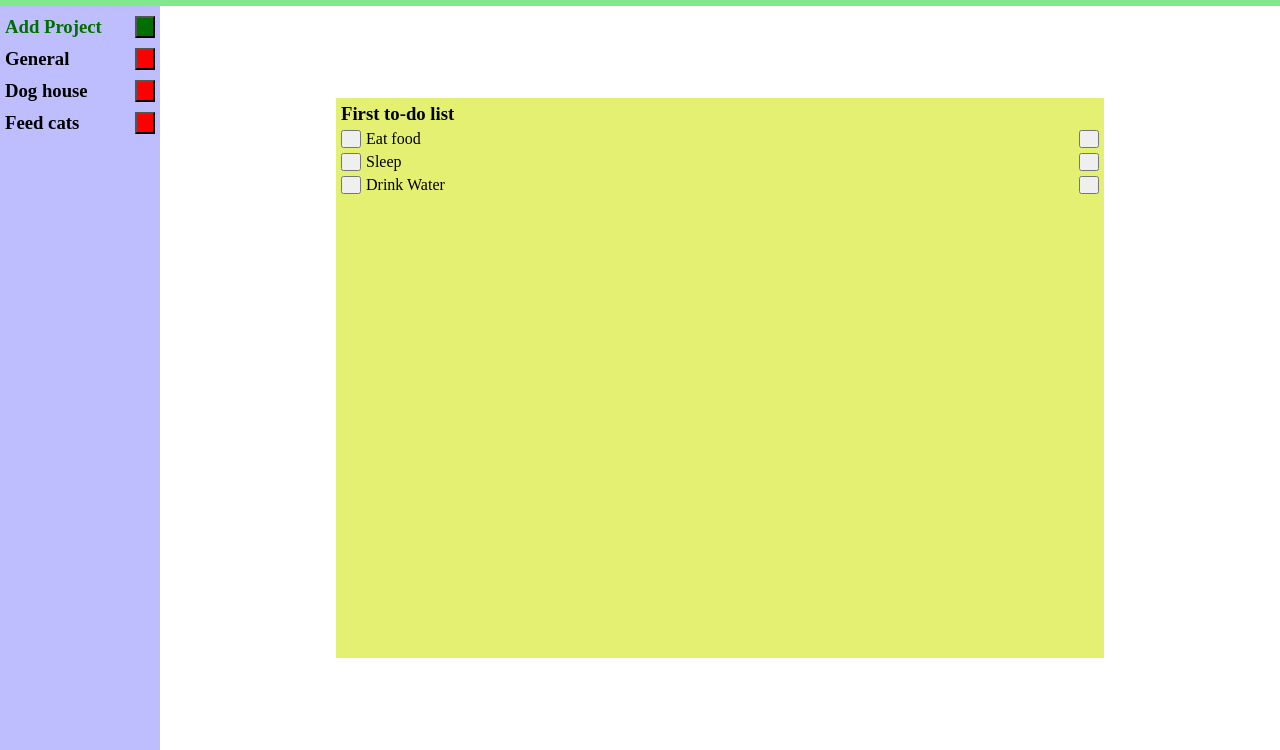
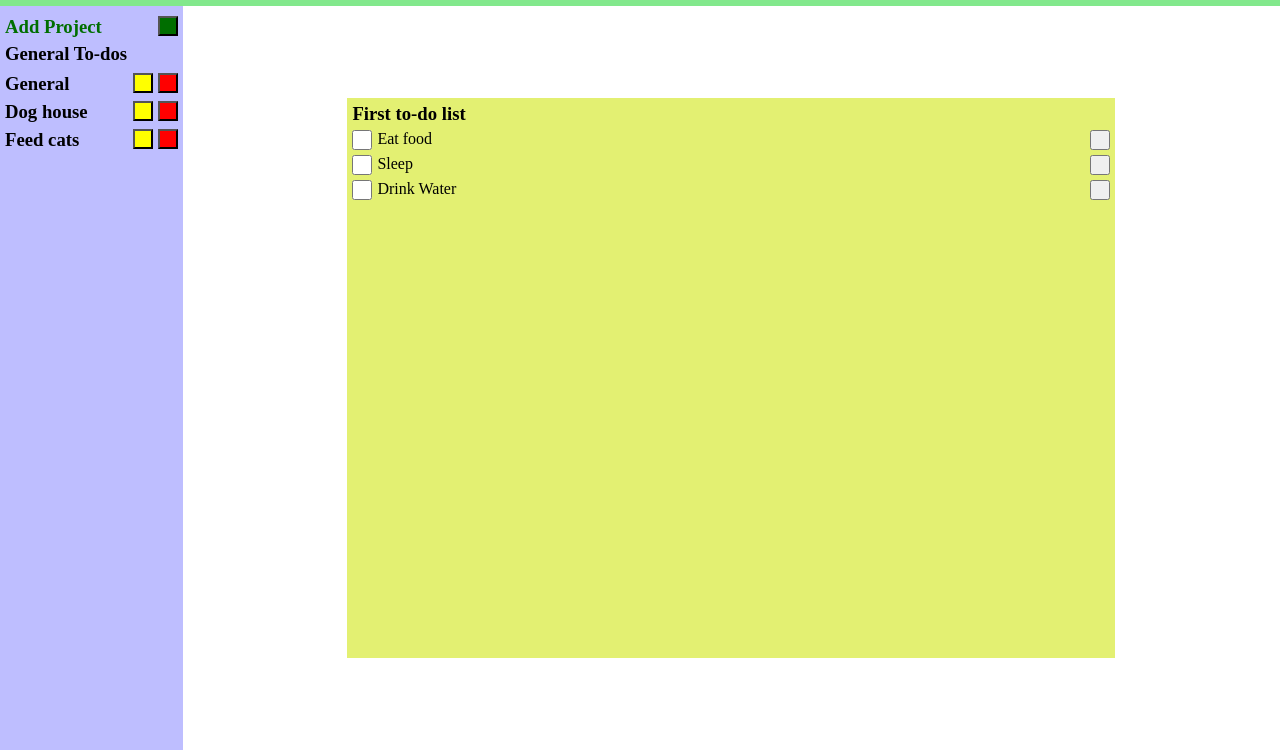
Before and after one commit to JChow999/to-do-list, a website built with webpack: page dist/index.html in a window 1280 px wide. Shown: the part 50-800 px from the top of the page. Built offline with nearby package versions, Linux system fonts and the light colour scheme.

Commit message:
Minor adjustments

```diff
--- a/src/functions/data-storage.js
+++ b/src/functions/data-storage.js
@@ -4,6 +4,7 @@ function initializeData() {
     username: "John Doe",
     projects: [{
       projectTitle: "General",
+      generalTodo: [],
       projectDue: Date(),
       projectDesc: "Your General projects",
       projectNotes: "Your simple notes. Push your water glass on the floor. Cereal boxes make for five star accommodation hunt anything." +
@@ -87,7 +88,6 @@ function initializeData() {
     for (let x = 0; x < mainInfo.projects.length; x++) {
       projectNames.push(mainInfo.projects[x].projectTitle)
     }
-    console.log(projectNames)
     return projectNames
   }
 
--- a/src/functions/initialize-site.js
+++ b/src/functions/initialize-site.js
@@ -12,12 +12,12 @@ function initializeMain() {
 
   const todoData = initializeData();
 
-  // // Prints out project list into console
-  // document.onkeydown = (e) => {
-  //   if (e.key == "p") {
-  //     todoData.getAllInfo()
-  //   }
-  // }
+  // Prints out project list into console
+  document.onkeydown = (e) => {
+    if (e.key == "p") {
+      console.log(todoData.getProjects())
+    }
+  }
 
   const newListBtn = document.createElement('button');
 
--- a/src/functions/main-window.js
+++ b/src/functions/main-window.js
@@ -12,6 +12,10 @@
 
 //     return
 // }
+
+function createMainWindow() {
+
+}
 
 function updateProjectDisplay() {
     return
@@ -30,16 +34,25 @@ function buildTodoList(listBullets) {
     for (let x = 0; x < listBullets.length; x++) {
         let todoDiv = document.createElement("div");
         let todoFront = document.createElement("div");
-        let finishBox = document.createElement("button");
         let todoText = document.createElement('p');
         let deleteBtn = document.createElement("button");
+
+        let checkBox = document.createElement("input");
+        checkBox.className = "todo-checkbox";
+        checkBox.type = "checkbox";
+
+        checkBox.name = "finished-todo"
 
         todoFront.className = "todo-front";
         todoDiv.className = "todo-div";
         deleteBtn.className = "todo-delete";
         todoText.innerText = listBullets[x];
 
-        todoFront.appendChild(finishBox);
+        deleteBtn.addEventListener("click", () => {
+            console.log(`delete ${x}`)
+        })
+
+        todoFront.appendChild(checkBox);
         todoFront.appendChild(todoText);
         todoDiv.appendChild(todoFront);
         todoDiv.appendChild(deleteBtn);
--- a/src/functions/side-menu.js
+++ b/src/functions/side-menu.js
@@ -1,29 +1,34 @@
 function buildSideMenu(addfunction, projectsFunct) {
-  const sideMenu = document.createElement('div');
+  let sideMenu = document.createElement('div');
   let addDiv = document.createElement("div");
   let addText = document.createElement("h3");
-  let projectList = document.createElement("div");
+  let generalTodoDiv = document.createElement("div");
+  let generalTodoText = document.createElement("h3");
+
+  generalTodoDiv.classList = "general-todo-list";
+  generalTodoText.innerText = "General To-dos";
+  generalTodoDiv.appendChild(generalTodoText);
+  generalTodoDiv.addEventListener("click", () => {
+    console.log("clicked general")
+  })
 
   addDiv.className = "side-add-div";
   addText.innerText = "Add Project";
   addDiv.appendChild(addText);
 
-  projectList.classList = "project-container";
 
   let addBtn = document.createElement("button");
   addBtn.className = "add-project-btn";
   addDiv.appendChild(addBtn);
-
   addBtn.addEventListener("click", () => {
     addfunction();
     updateSideMenu(projectsFunct());
   })
 
-  projectList.innerHTML = generateProjectElements(projectsFunct())
-
   sideMenu.id = "side-menu";
   sideMenu.appendChild(addDiv);
-  sideMenu.appendChild(projectList);
+  sideMenu.appendChild(generalTodoDiv);
+  sideMenu.appendChild(generateProjectElements(projectsFunct()));
 
   return sideMenu;
 }
@@ -31,38 +36,58 @@ function buildSideMenu(addfunction, projectsFunct) {
 function generateProjectElements(information) {
   let projectContainer = document.createElement("div");
 
+  projectContainer.className = "project-container";
+
   for (let x = 0; x < information.length; x++) {
     let projectDiv = document.createElement("div");
     let projectName = document.createElement("h3");
+    let buttonsDiv = document.createElement("div");
+    let editButton = document.createElement("button");
     let deleteButton = document.createElement("button");
 
     projectDiv.setAttribute("data-index", x);
 
     projectDiv.className = "side-project-div";
+    buttonsDiv.className = "side-project-btns";
+    editButton.className = "edit-btn";
     deleteButton.className = "delete-btn";
     projectName.innerText = information[x];
 
+
+    editButton.addEventListener("click", () => {
+      console.log(`Edit: ${information[x]}`)
+    });
+
     deleteButton.addEventListener("click", () => {
-      deleteProject(information[x]);
+      console.log(`Delete: ${information[x]}`)
     })
 
     projectDiv.appendChild(projectName);
-    projectDiv.appendChild(deleteButton);
+    buttonsDiv.appendChild(editButton);
+    buttonsDiv.appendChild(deleteButton);
+    projectDiv.appendChild(buttonsDiv);
+
     projectContainer.appendChild(projectDiv);
   }
 
-  return projectContainer.innerHTML;
+  return projectContainer;
 }
 
+
 function updateSideMenu(projectArray) {
-  let projectCont = document.querySelector(".project-container")
+  let projectCont = document.querySelector("#side-menu");
 
-  projectCont.innerHTML = generateProjectElements(projectArray)
+  document.querySelectorAll(".project-container").forEach(e => e.remove());
+
+  projectCont.appendChild(generateProjectElements(projectArray));
 }
 
-function editProjectTitle() {
+
+function editProjectTitle(indexNum, newTitle) {
+  console.log(newTitle)
   return
 }
+
 
 function deleteProject(info) {
   console.log(info)
--- a/src/styles/style.css
+++ b/src/styles/style.css
@@ -1,5 +1,6 @@
 :root {
     font: 16px;
+    /* background-color: black; */
     background-color: rgba(255, 255, 255, 1);
     --side-green: rgba(0, 110, 0, 1);
     --side-red: red;
@@ -8,7 +9,7 @@
 
 #main-screen {
     display: grid;
-    grid-template-columns: repeat(auto-fit, minmax(150px, 1fr));
+    grid-template-columns: repeat(auto-fit, minmax(180px, 1fr));
     grid-template-rows: var(--header-height), calc(100vh - var(--header-height));
 }
 
@@ -29,7 +30,7 @@ header {
     background-color: rgb(190, 190, 255);
     padding: 5px;
 
-    & div {
+    & > div {
         display: flex;
         justify-content: space-between;
         margin: 5px 0;
@@ -41,6 +42,12 @@ header {
     }
 }
 
+.side-project-btns {
+    display: flex;
+    margin: 0 0 0 3px;
+    gap: 5px;
+}
+
 .side-add-div {
     color: var(--side-green);
     display: flex;
@@ -50,18 +57,27 @@ header {
     }
 }
 
+
 .project-container {
     display: flex;
     flex-direction: column;
+
+    & > div {
+        margin: 3px 0px;
+    }
 }
 
 .side-project-div {
     display: flex;
     justify-content: space-between;
+}
 
-    & button {
-        background-color: var(--side-red);
-    }
+.edit-btn {
+    background-color: yellow;
+}
+
+.delete-btn {
+    background-color: var(--side-red);
 }
 
 *:not(ul) {
@@ -93,10 +109,12 @@ header {
     padding: 5px;
 }
 
-ul {
-    list-style-type: circle;
+.todo-checkbox {
+    margin-right: 5px;
 }
-button {
+
+button, .todo-checkbox  {
+    height: 20px;
     width: 20px;
 }
 
@@ -106,6 +124,7 @@ button {
 
 .todo-front {
     display: flex;
+    text-align: center;
 
     & button {
         margin-right: 5px;
```
Also changed, not shown: dist/main.js.
